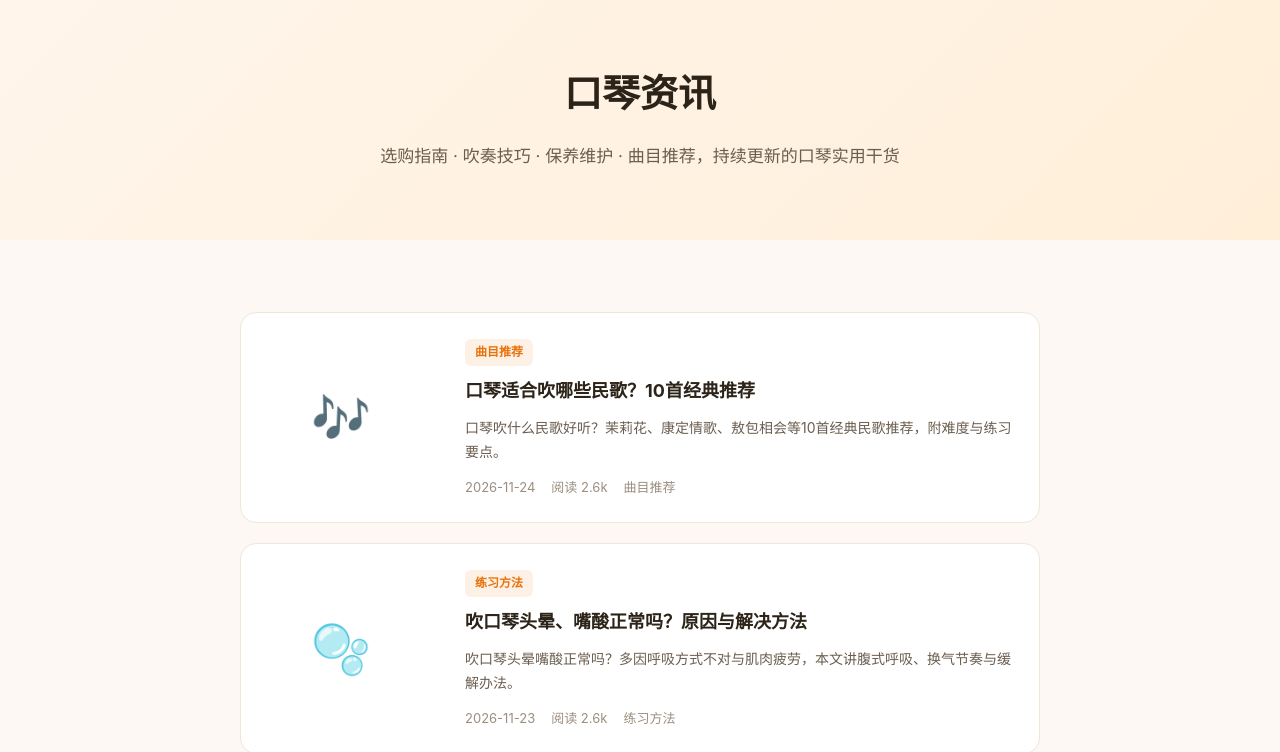
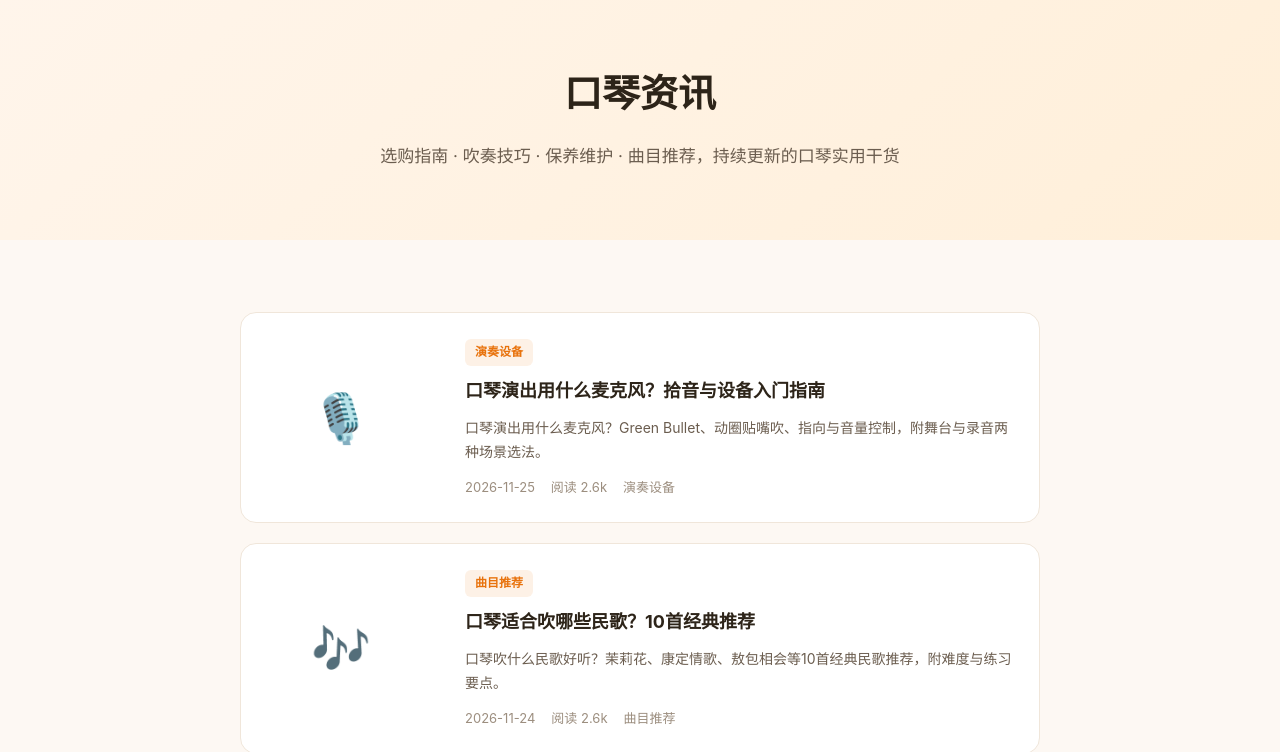
Before and after one commit to mfujun2025/kouqin, a plain HTML site: page news.html in a window 1280 px wide. Shown: the part 78-830 px from the top of the page. Drawn offline with Linux system fonts and the light colour scheme.

Commit message:
文章列表新增 article70 口琴麦克风

```diff
--- a/news.html
+++ b/news.html
@@ -38,6 +38,16 @@
 <section class="section">
   <div class="container">
     <div class="news-list">
+
+      <a href="news/article70.html" class="news-list-item">
+        <div class="news-list-cover c2">🎙️</div>
+        <div class="news-list-body">
+          <span class="news-tag">演奏设备</span>
+          <h3>口琴演出用什么麦克风？拾音与设备入门指南</h3>
+          <p>口琴演出用什么麦克风？Green Bullet、动圈贴嘴吹、指向与音量控制，附舞台与录音两种场景选法。</p>
+          <div class="news-list-meta"><span>2026-11-25</span><span>阅读 2.6k</span><span>演奏设备</span></div>
+        </div>
+      </a>
 
       <a href="news/article69.html" class="news-list-item">
         <div class="news-list-cover c3">🎶</div>
```
